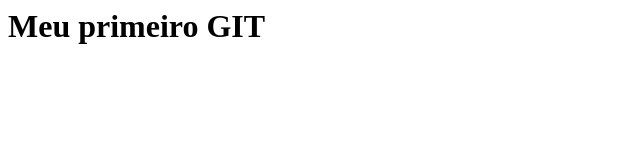
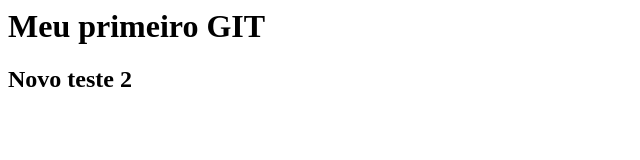
Before and after one commit to henriquetecinfo/meu_projeto_versionado, a plain HTML site: page index.html in a window 1280 px wide. Shown: the whole page, without its empty margins (0-640 px from the left). Drawn offline with Linux system fonts and the light colour scheme.

Commit message:
Update index.html

```diff
--- a/index.html
+++ b/index.html
@@ -1,5 +1,6 @@
 <html>
   <body>
     <h1>Meu primeiro GIT</h1>
+    <h2>Novo teste 2</h2>
   </body>
 </html>
```
